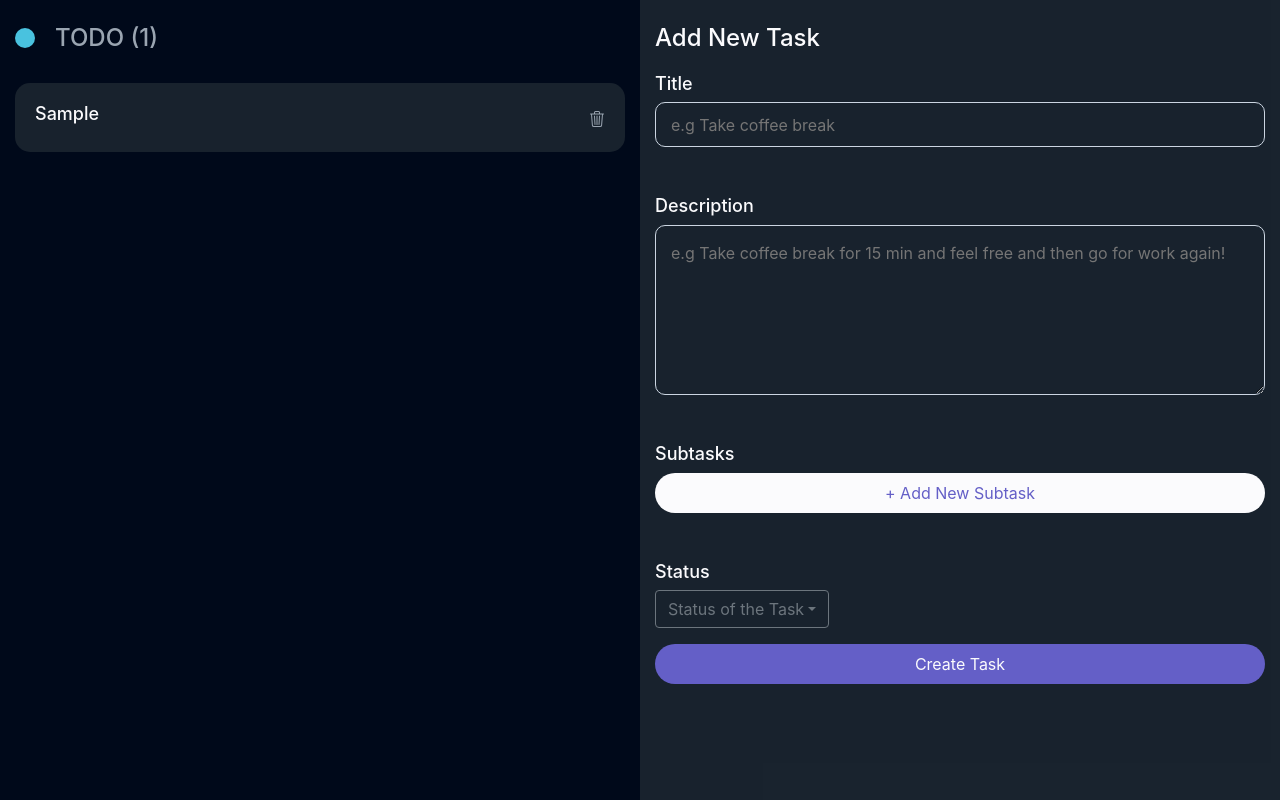
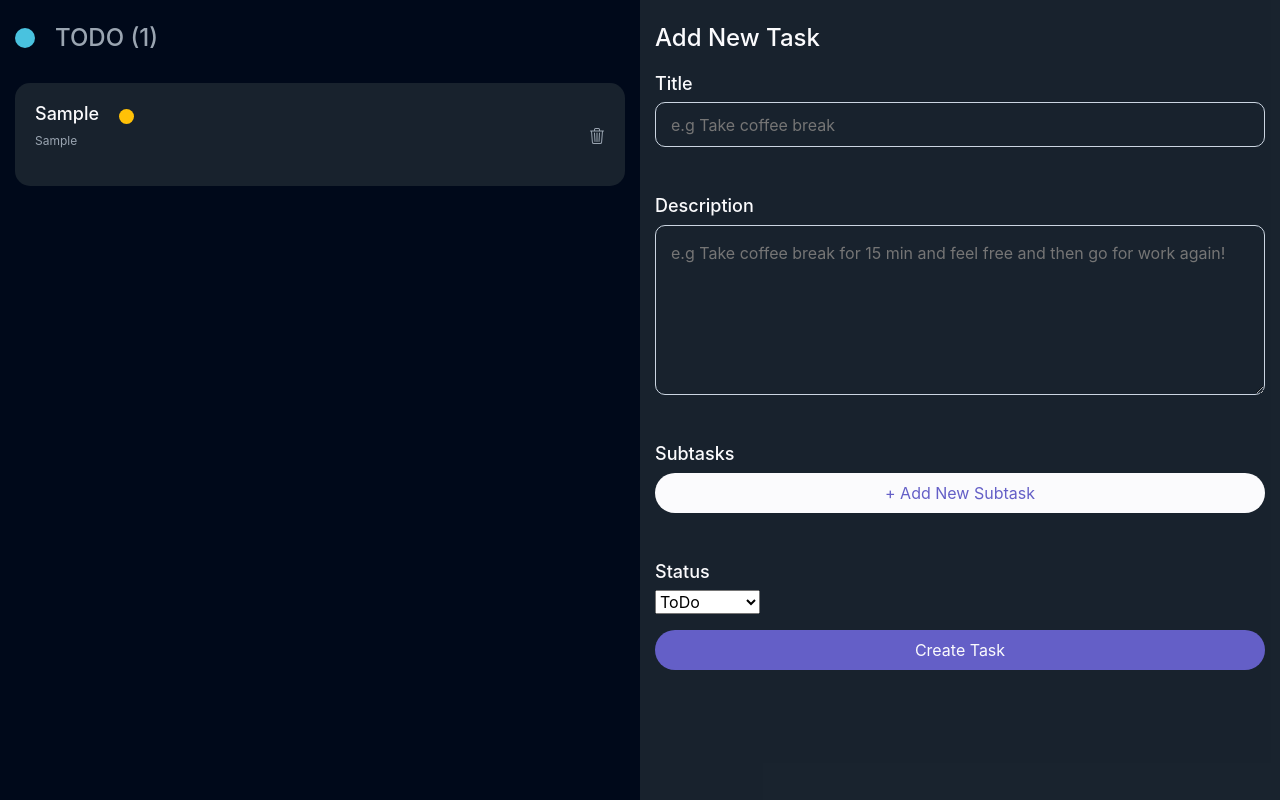
Before and after one commit to SivaPullaiah/voosh-assignment, a React (Create React App) app: page / in a window 1280 px wide. Both pictures are taken after typing "Sample", "Sample" into the empty fields and a click on the button "Create Task". Built offline with nearby package versions, Linux system fonts and the light colour scheme.

Commit message:
status dots added for the tasks

```diff
--- a/src/components/TaskList/TaskList.js
+++ b/src/components/TaskList/TaskList.js
@@ -1,17 +1,28 @@
 import './index.css';
 const TaskList = (props) => {
-  const { todoDetails, deleteTodo, subtasks } = props;
-  const { title, uniqueNo } = todoDetails;
+  const { todoDetails, deleteTodo, subtasks, status } = props;
+  const { title, description, uniqueNo } = todoDetails;
 
   console.log(subtasks.value);
   const onDelete = () => {
     deleteTodo(uniqueNo);
   };
 
+  const BgColor =
+    status === 'ToDo'
+      ? 'bg-warning'
+      : status === 'Completed'
+      ? 'bg-success'
+      : 'bg-info';
+
   return (
     <li className="todoItem">
       <div>
-        <h1 className="Itemheading">{title}</h1>
+        <div className="titil-status">
+          <h1 className="Itemheading">{title}</h1>
+          <p className={`${BgColor} status`}></p>
+        </div>
+        {description && <p className="truncate">{description}</p>}
         {subtasks.map((subtask, index) => (
           <p key={index}>{subtask.subtask}</p>
         ))}
--- a/src/components/TaskList/index.css
+++ b/src/components/TaskList/index.css
@@ -14,3 +14,21 @@
   justify-content: space-between;
   align-items: center;
 }
+.truncate {
+  font-size: 12px;
+  overflow: hidden;
+  white-space: nowrap;
+  text-overflow: ellipsis;
+  width: 50%;
+}
+.titil-status {
+  display: flex;
+  align-items: center;
+}
+.status {
+  margin-left: 20px;
+  margin-bottom: 3px;
+  height: 15px;
+  width: 15px;
+  border-radius: 50%;
+}
--- a/src/screens/HomeScreen.js
+++ b/src/screens/HomeScreen.js
@@ -14,6 +14,7 @@ class HomeScreen extends Component {
       newTaskTitle: '',
       newTaskDescription: '',
       newSubtasks: [],
+      newTaskStatus: 'ToDo',
     };
   }
 
@@ -36,14 +37,21 @@ class HomeScreen extends Component {
   };
 
   handleCreateTask = () => {
-    const { userTodoList, newTaskTitle, newTaskDescription, newSubtasks } =
-      this.state;
+    const {
+      userTodoList,
+      newTaskTitle,
+      newTaskDescription,
+      newSubtasks,
+      newTaskStatus,
+    } = this.state;
 
     // Check if the newTaskTitle is empty
     if (!newTaskTitle) {
       alert('Task title is mandatory!');
       return; // Exit the function if title is empty
     }
+
+    const status = newTaskStatus || 'ToDo'; // Use "ToDo" if newTaskStatus is not specified
 
     const newTask = {
       uniqueNo: userTodoList.length + 1,
@@ -53,6 +61,7 @@ class HomeScreen extends Component {
         id: index + 1,
         subtask,
       })),
+      status: status,
     };
 
     this.setState((prevState) => ({
@@ -78,6 +87,12 @@ class HomeScreen extends Component {
     });
   };
 
+  handleStatusChange = (event) => {
+    this.setState({
+      newTaskStatus: event.target.value,
+    });
+  };
+
   componentDidUpdate() {
     // Whenever the component updates, save the tasks to localStorage
     const { userTodoList } = this.state;
@@ -85,8 +100,13 @@ class HomeScreen extends Component {
   }
 
   render() {
-    const { userTodoList, newTaskTitle, newTaskDescription, newSubtasks } =
-      this.state;
+    const {
+      userTodoList,
+      newTaskTitle,
+      newTaskDescription,
+      newSubtasks,
+      newTaskStatus,
+    } = this.state;
     return (
       <div className="container-fluid">
         <div className="row">
@@ -104,6 +124,7 @@ class HomeScreen extends Component {
                   key={each.uniqueNo}
                   deleteTodo={this.deleteTodo}
                   subtasks={each.subtasks}
+                  status={each.status}
                 />
               ))}
             </ul>
@@ -173,23 +194,15 @@ class HomeScreen extends Component {
             <div className="takeStatus mb-5">
               <h1 className="addTaskHeading">Status</h1>
               <div className="btn-group mb-3">
-                <button
-                  type="button"
-                  className="btn btn-outline-secondary dropdown-toggle"
-                  data-toggle="dropdown"
-                  aria-haspopup="true"
-                  aria-expanded="false"
+                <select
+                  value={newTaskStatus}
+                  onChange={this.handleStatusChange}
+                  className="form-select"
                 >
-                  Status of the Task
-                </button>
-                <div className="dropdown-menu">
-                  <button className="dropdown-item selected" type="button">
-                    ToDo
-                  </button>
-                  <button className="dropdown-item" type="button">
-                    Completed
-                  </button>
-                </div>
+                  <option value="ToDo">ToDo</option>
+                  <option value="Completed">Completed</option>
+                  <option value="Pending">Pending</option>
+                </select>
               </div>
               <button
                 className="button blue"
```
